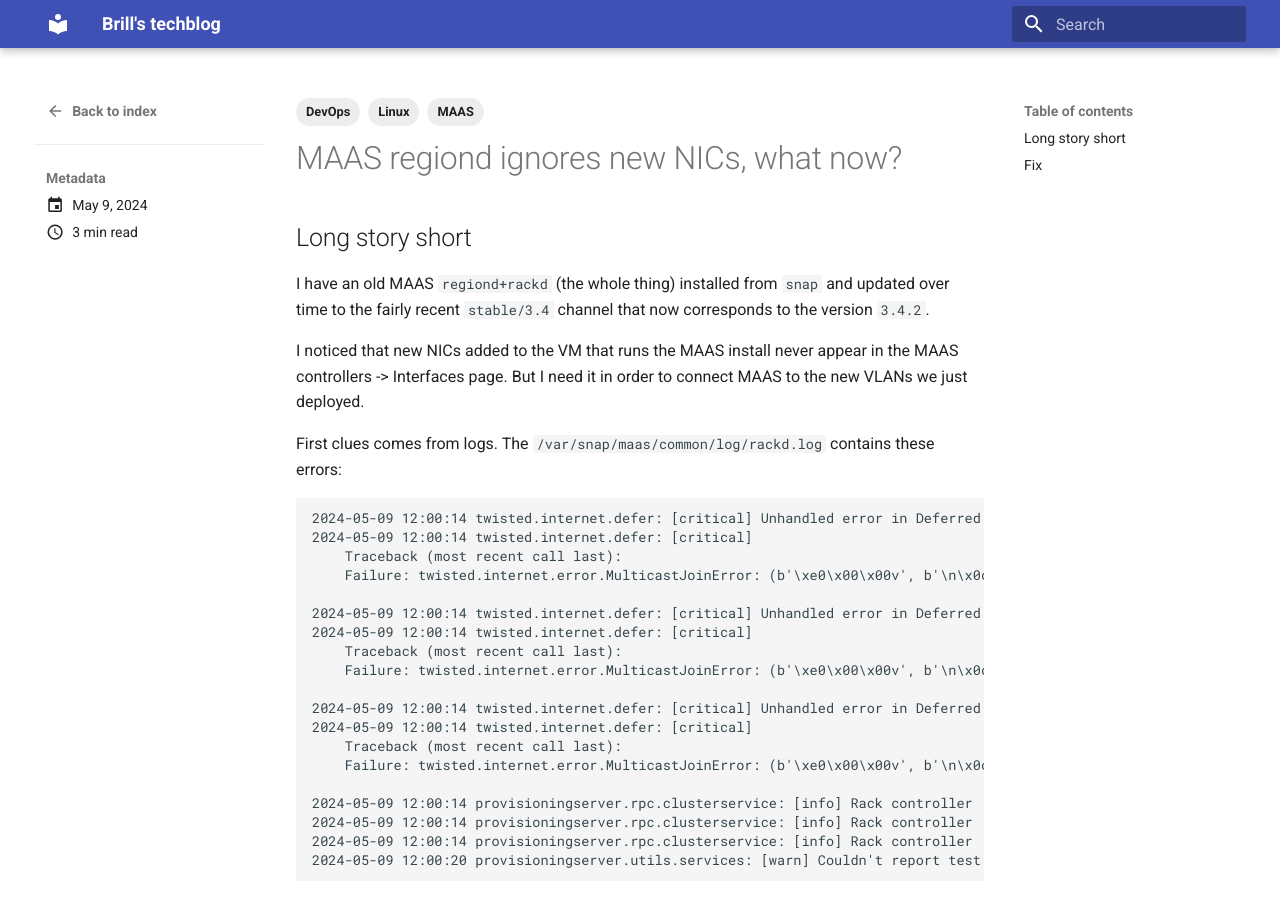
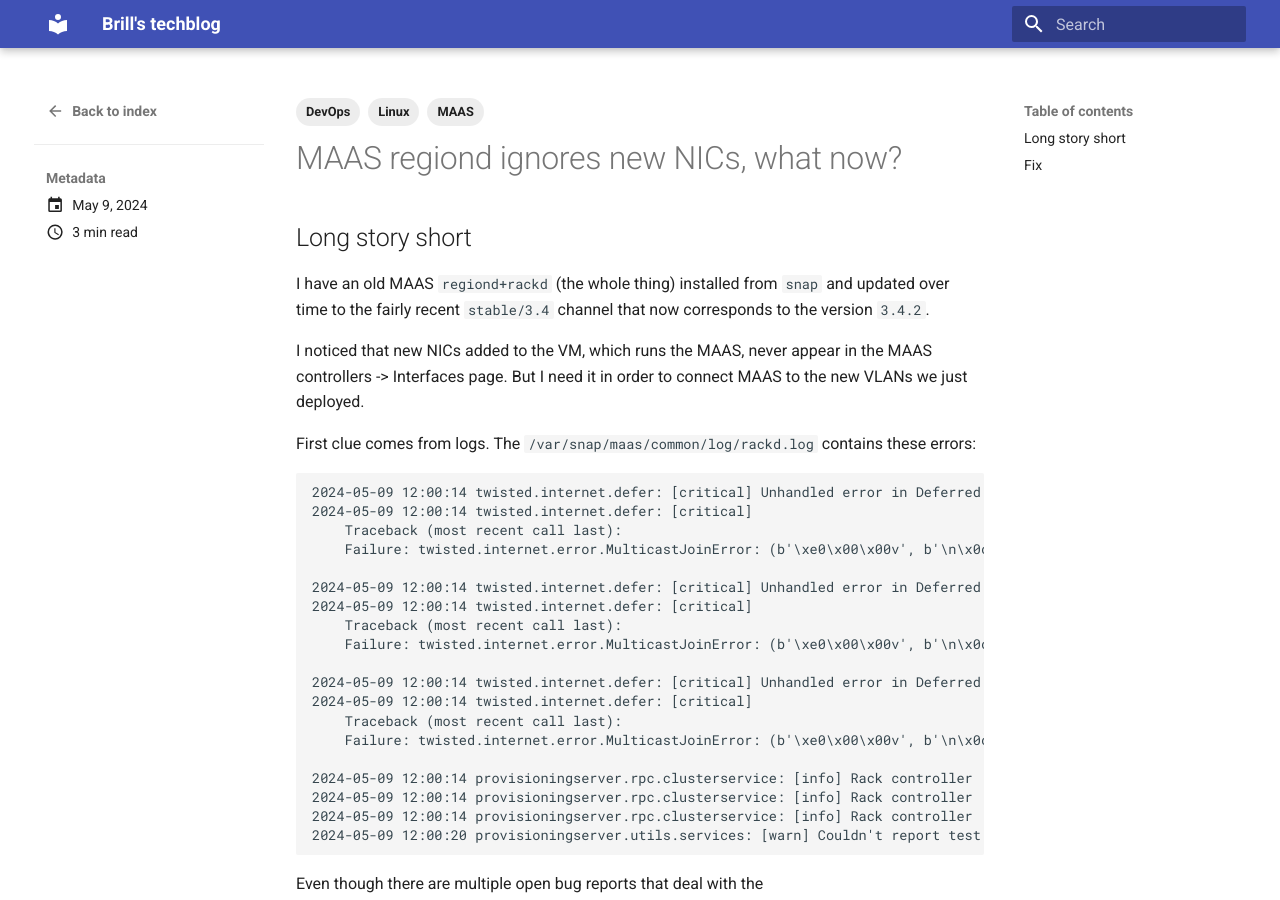
Before and after one commit to tmshlvck/blog, an MkDocs documentation site: the page built from docs/posts/2024-05-maas-region-ignores-nics.md, in a window 1280 px wide and 900 px high. Built offline with MkDocs 1.6.1 and Material for MkDocs 9.7.7, drawn with Linux system fonts in a browser that asks for light colours.

Commit message:
Fix typos in 2024-05-maas-region-ignores-nics.md

````diff
--- a/docs/posts/2024-05-maas-region-ignores-nics.md
+++ b/docs/posts/2024-05-maas-region-ignores-nics.md
@@ -13,9 +13,9 @@
 ## Long story short
 I have an old MAAS `regiond+rackd` (the whole thing) installed from `snap` and updated over time to the fairly recent `stable/3.4` channel that now corresponds to the version `3.4.2`.
 
-I noticed that new NICs added to the VM that runs the MAAS install never appear in the MAAS controllers -> Interfaces page. But I need it in order to connect MAAS to the new VLANs we just deployed.
+I noticed that new NICs added to the VM, which runs the MAAS, never appear in the MAAS controllers -> Interfaces page. But I need it in order to connect MAAS to the new VLANs we just deployed.
 
-First clues comes from logs. The `/var/snap/maas/common/log/rackd.log` contains these errors:
+First clue comes from logs. The `/var/snap/maas/common/log/rackd.log` contains these errors:
 ```
 2024-05-09 12:00:14 twisted.internet.defer: [critical] Unhandled error in Deferred:
 2024-05-09 12:00:14 twisted.internet.defer: [critical]
````
